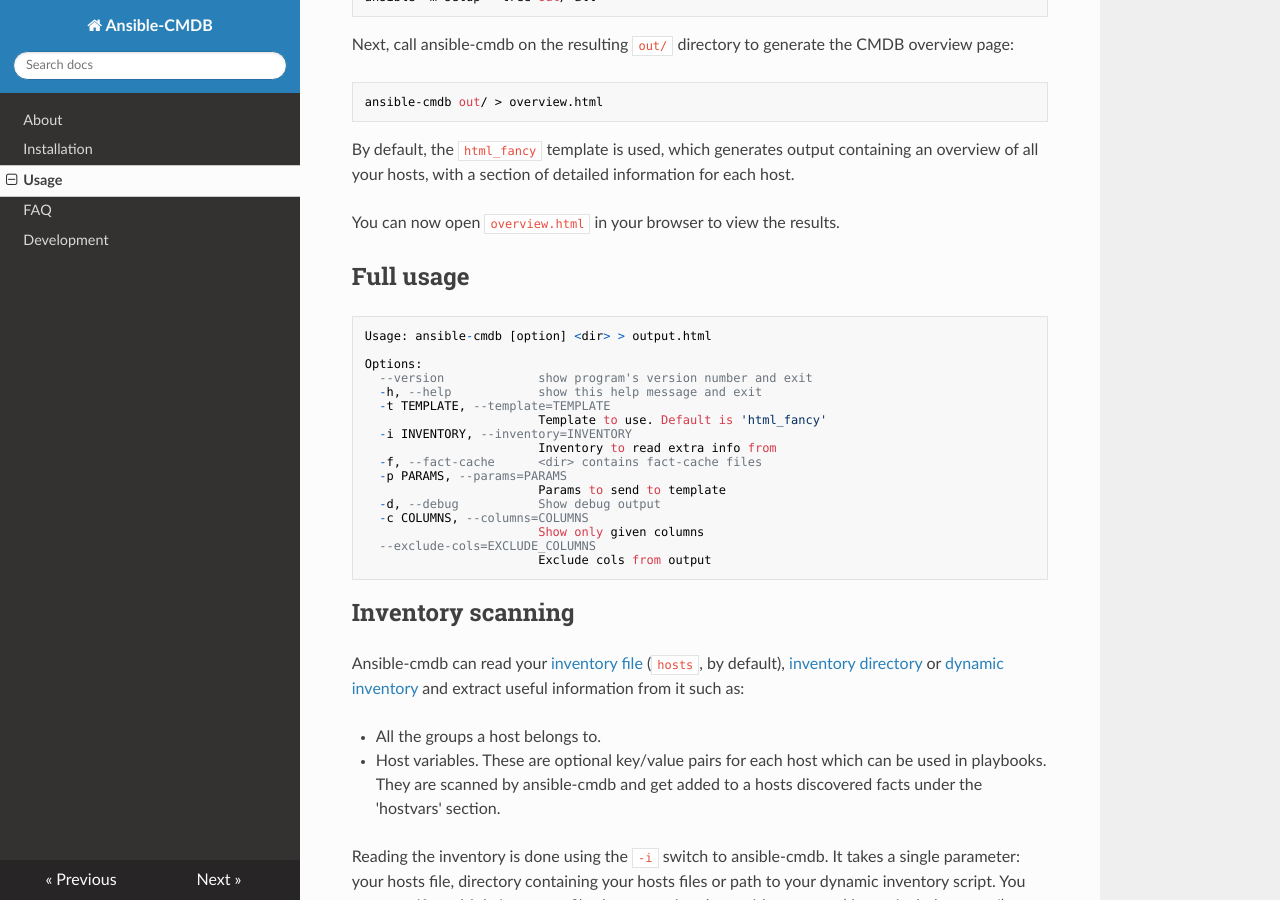
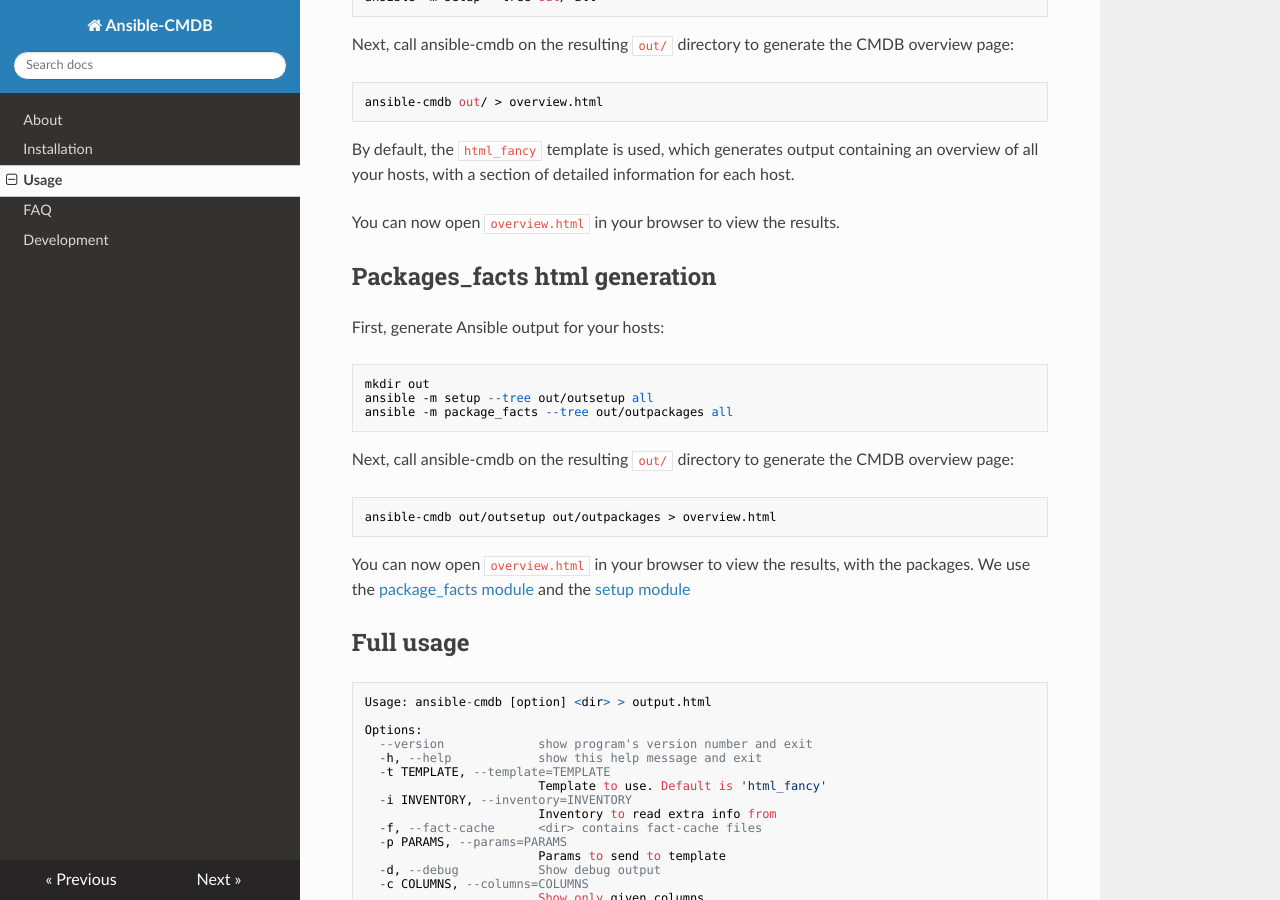
Before and after one commit to fboender/ansible-cmdb, an MkDocs documentation site: the page built from docs/usage.md, in a window 1280 px wide and 900 px high, scrolled down 288 px. Built offline with MkDocs 1.6.1, drawn with Linux system fonts in a browser that asks for light colours; nearby versions of some CDN libraries; old or Windows-style settings are respelled for this version of MkDocs.

```diff
--- a/docs/usage.md
+++ b/docs/usage.md
@@ -17,6 +17,23 @@
 information for each host.
 
 You can now open `overview.html` in your browser to view the results.
+
+## Packages_facts html generation
+
+First, generate Ansible output for your hosts:
+
+    mkdir out
+    ansible -m setup --tree out/outsetup all
+    ansible -m package_facts --tree out/outpackages all
+
+Next, call ansible-cmdb on the resulting `out/` directory to generate the CMDB
+overview page:
+
+    ansible-cmdb out/outsetup out/outpackages > overview.html
+
+You can now open `overview.html` in your browser to view the results, with the packages.
+We use the [package_facts module](https://docs.ansible.com/ansible/2.5/modules/package_facts_module.html) and the [setup module](https://docs.ansible.com/ansible/2.5/modules/setup_module.html)
+
 
 ## Full usage
 
```
Also changed, not shown: src/ansiblecmdb/data/tpl/html_fancy_defs.html (+10 -0 lines).
